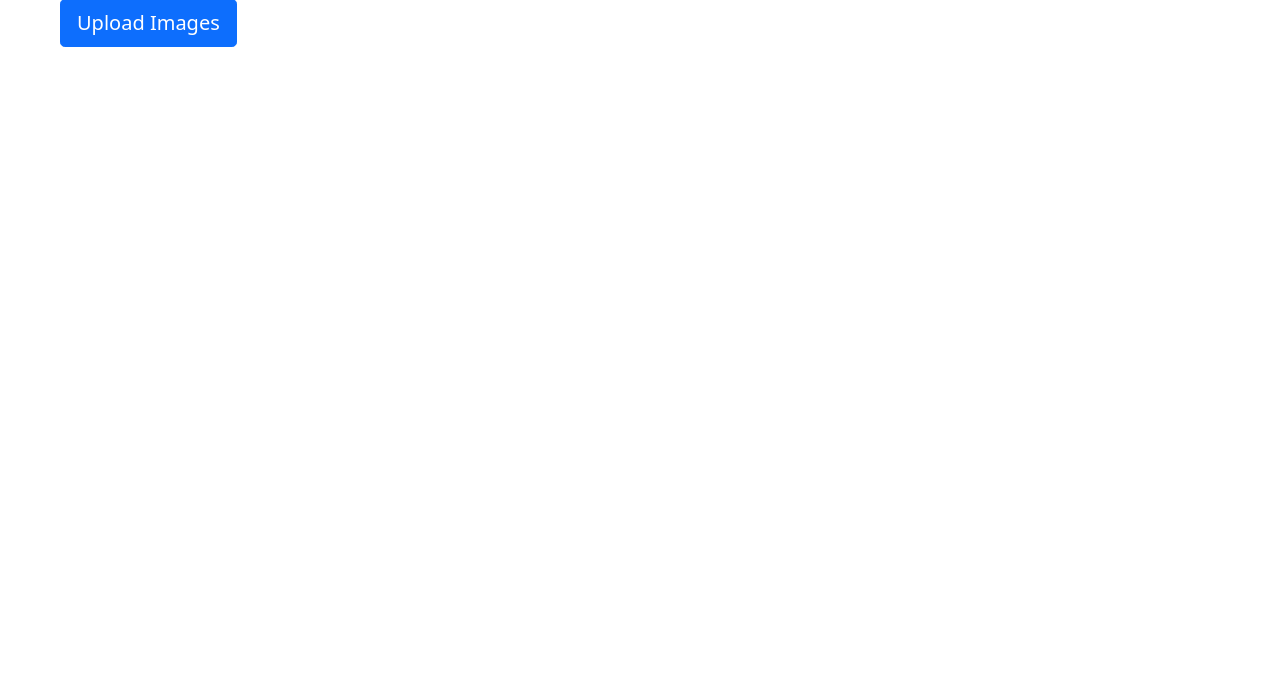
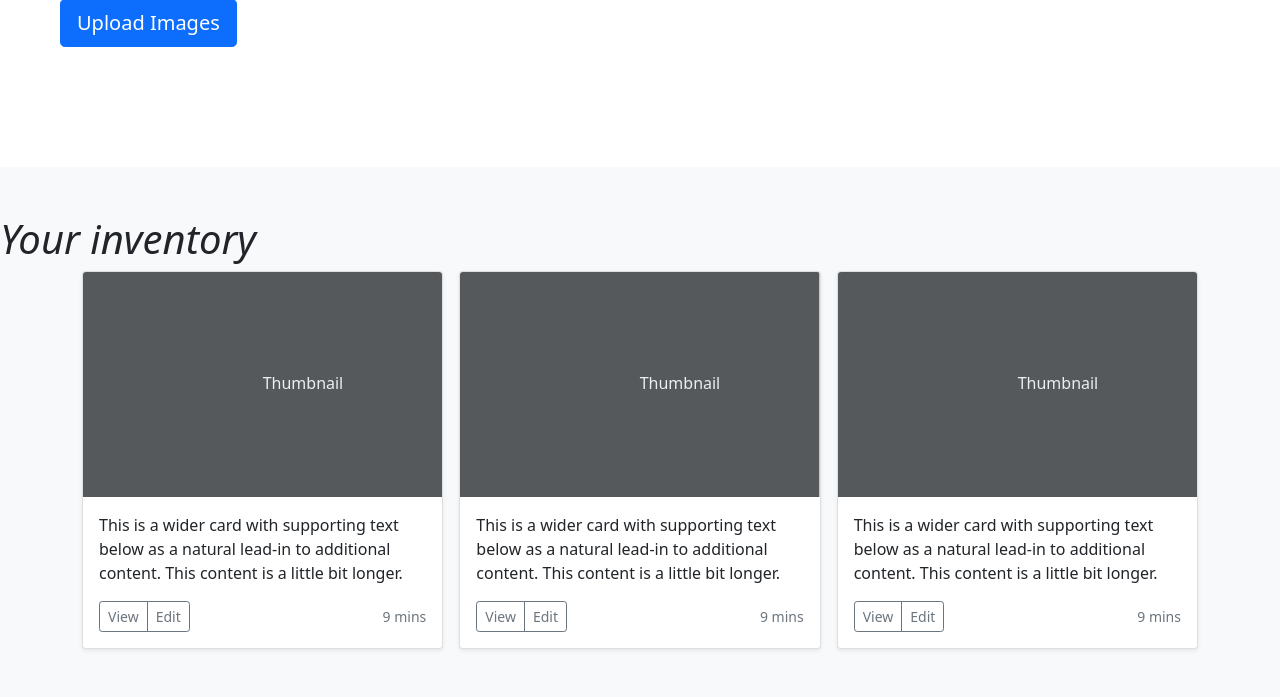
Before and after one commit to ani-poroorkara/Shopify-Data-Engineer-Intern-Challenge-Fall-2022, a Flask app: page /profile in a window 1280 px wide. Shown: the part 215-912 px from the top of the page. Before the commit the page ends 262 px from the top, so only its background shows below. Run offline with Flask 2, Linux system fonts and the light colour scheme.

Commit message:
add minor cosemtics in profile

```diff
--- a/templates/profile.html
+++ b/templates/profile.html
@@ -61,6 +61,66 @@
         </div>
       </div>
 
+      <div class="album py-5 bg-light">
+        <h1><i>Your inventory</i></h1>
+        <div class="container">
+
+          <div class="row row-cols-1 row-cols-sm-2 row-cols-md-3 g-3">
+
+            <div class="col">
+              <div class="card shadow-sm">
+                <svg class="bd-placeholder-img card-img-top" width="100%" height="225" xmlns="http://www.w3.org/2000/svg" role="img" aria-label="Placeholder: Thumbnail" preserveAspectRatio="xMidYMid slice" focusable="false"><title>Placeholder</title><rect width="100%" height="100%" fill="#55595c"></rect><text x="50%" y="50%" fill="#eceeef" dy=".3em">Thumbnail</text></svg>
+
+                <div class="card-body">
+                  <p class="card-text">This is a wider card with supporting text below as a natural lead-in to additional content. This content is a little bit longer.</p>
+                  <div class="d-flex justify-content-between align-items-center">
+                    <div class="btn-group">
+                      <button type="button" class="btn btn-sm btn-outline-secondary">View</button>
+                      <button type="button" class="btn btn-sm btn-outline-secondary">Edit</button>
+                    </div>
+                    <small class="text-muted">9 mins</small>
+                  </div>
+                </div>
+              </div>
+            </div>
+
+            <div class="col">
+              <div class="card shadow-sm">
+                <svg class="bd-placeholder-img card-img-top" width="100%" height="225" xmlns="http://www.w3.org/2000/svg" role="img" aria-label="Placeholder: Thumbnail" preserveAspectRatio="xMidYMid slice" focusable="false"><title>Placeholder</title><rect width="100%" height="100%" fill="#55595c"></rect><text x="50%" y="50%" fill="#eceeef" dy=".3em">Thumbnail</text></svg>
+
+                <div class="card-body">
+                  <p class="card-text">This is a wider card with supporting text below as a natural lead-in to additional content. This content is a little bit longer.</p>
+                  <div class="d-flex justify-content-between align-items-center">
+                    <div class="btn-group">
+                      <button type="button" class="btn btn-sm btn-outline-secondary">View</button>
+                      <button type="button" class="btn btn-sm btn-outline-secondary">Edit</button>
+                    </div>
+                    <small class="text-muted">9 mins</small>
+                  </div>
+                </div>
+              </div>
+            </div>
+
+            <div class="col">
+              <div class="card shadow-sm">
+                <svg class="bd-placeholder-img card-img-top" width="100%" height="225" xmlns="http://www.w3.org/2000/svg" role="img" aria-label="Placeholder: Thumbnail" preserveAspectRatio="xMidYMid slice" focusable="false"><title>Placeholder</title><rect width="100%" height="100%" fill="#55595c"></rect><text x="50%" y="50%" fill="#eceeef" dy=".3em">Thumbnail</text></svg>
+
+                <div class="card-body">
+                  <p class="card-text">This is a wider card with supporting text below as a natural lead-in to additional content. This content is a little bit longer.</p>
+                  <div class="d-flex justify-content-between align-items-center">
+                    <div class="btn-group">
+                      <button type="button" class="btn btn-sm btn-outline-secondary">View</button>
+                      <button type="button" class="btn btn-sm btn-outline-secondary">Edit</button>
+                    </div>
+                    <small class="text-muted">9 mins</small>
+                  </div>
+                </div>
+              </div>
+            </div>
+          </div>
+        </div>
+      </div>
+
 
     <!-- Optional JavaScript; choose one of the two! -->
 
```
